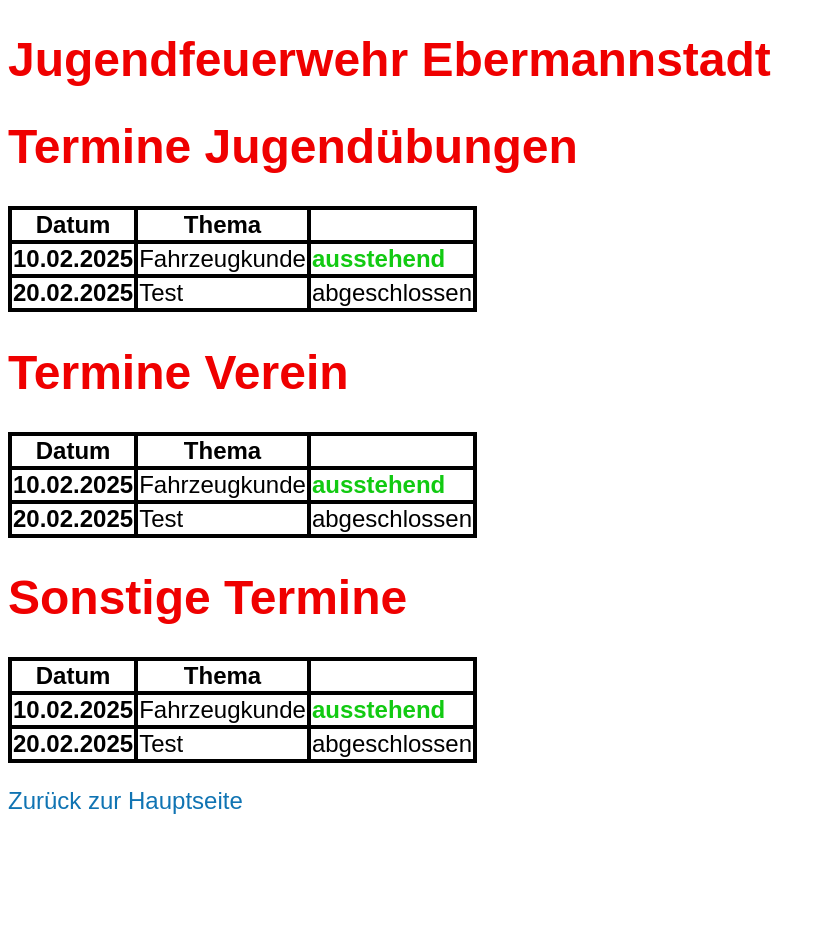
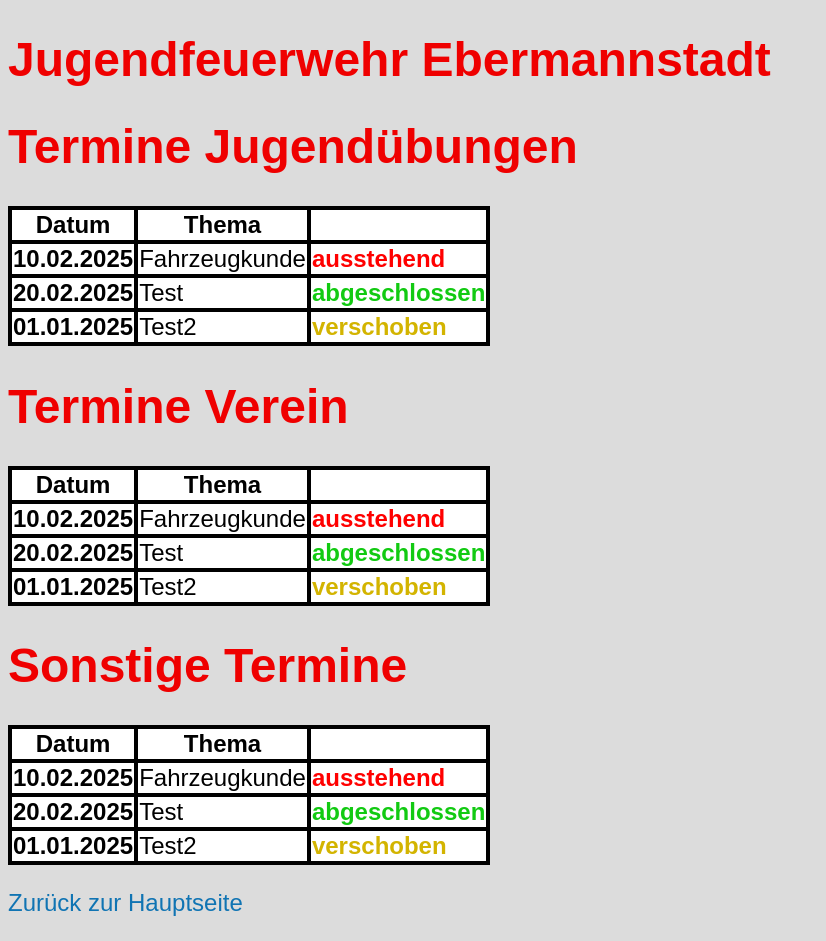
Before and after one commit to ShadowOfSights/Jugendfeuerwehr_Website, a plain HTML site: page Termine/Termine.html in a window 1280 px wide. Shown: the whole page, without its empty margins (0-826 px from the left). Before the commit the page ends 839 px from the top, so only its background shows below. Drawn offline with Linux system fonts and the light colour scheme.

Commit message:
Status Tests

```diff
--- a/Termine/Termine.html
+++ b/Termine/Termine.html
@@ -18,12 +18,17 @@
             <tr>
                 <td><strong>10.02.2025</strong></td>
                 <td>Fahrzeugkunde</td>
-                <td id="status_a"><strong>ausstehend</strong></td>
+                <td id="status_ausstehend"><strong>ausstehend</strong></td>
             </tr>
             <tr>
                 <td><strong>20.02.2025</strong></td>
                 <td>Test</td>
-                <td>abgeschlossen</td>
+                <td id="status_abgeschlossen"><strong>abgeschlossen</strong></td>
+            </tr>
+            <tr>
+                <td><strong>01.01.2025</strong></td>
+                <td>Test2</td>
+                <td id="status_verschoben"><strong>verschoben</strong></td>
             </tr>
         </table>
     </p>
@@ -39,12 +44,17 @@
             <tr>
                 <td><strong>10.02.2025</strong></td>
                 <td>Fahrzeugkunde</td>
-                <td id="status_a"><strong>ausstehend</strong></td>
+                <td id="status_ausstehend"><strong>ausstehend</strong></td>
             </tr>
             <tr>
                 <td><strong>20.02.2025</strong></td>
                 <td>Test</td>
-                <td>abgeschlossen</td>
+                <td id="status_abgeschlossen"><strong>abgeschlossen</strong></td>
+            </tr>
+            <tr>
+                <td><strong>01.01.2025</strong></td>
+                <td>Test2</td>
+                <td id="status_verschoben"><strong>verschoben</strong></td>
             </tr>
         </table>
     </p>
@@ -60,12 +70,17 @@
             <tr>
                 <td><strong>10.02.2025</strong></td>
                 <td>Fahrzeugkunde</td>
-                <td id="status_a"><strong>ausstehend</strong></td>
+                <td id="status_ausstehend"><strong>ausstehend</strong></td>
             </tr>
             <tr>
                 <td><strong>20.02.2025</strong></td>
                 <td>Test</td>
-                <td>abgeschlossen</td>
+                <td id="status_abgeschlossen"><strong>abgeschlossen</strong></td>
+            </tr>
+            <tr>
+                <td><strong>01.01.2025</strong></td>
+                <td>Test2</td>
+                <td id="status_verschoben"><strong>verschoben</strong></td>
             </tr>
         </table>
     </p>
--- a/Termine/styleTermine.css
+++ b/Termine/styleTermine.css
@@ -3,7 +3,7 @@
 /*---------------*/
 
 html {
-    background-color: white;
+    background-color: rgb(220, 220, 220);
     font-size: 150%;
     color: black;
     font-family:Arial, Helvetica, sans-serif;
@@ -31,17 +31,25 @@ table {
 }
 
 th, td{
-    background-color: white;
+    background-color: rgb(255, 255, 255);
 }
 
 /*---------------*/
 /* ID-Values */
 /*---------------*/
 
-#status_a{
+#status_abgeschlossen{
     color: rgb(18, 202, 18);
 }
 
-#status_g{
+#status_ausstehend{
     color: red;
 }
+
+#status_verschoben{
+    color: rgb(211, 180, 0);
+}
+
+#status_abgesagt{
+    text-decoration: line-through;
+}
--- a/style.css
+++ b/style.css
@@ -1,5 +1,5 @@
 html {
-    background-color: white;
+    background-color: rgb(220, 220, 220);
     font-size: 150%;
     color: black;
     font-family:Arial, Helvetica, sans-serif;
```
